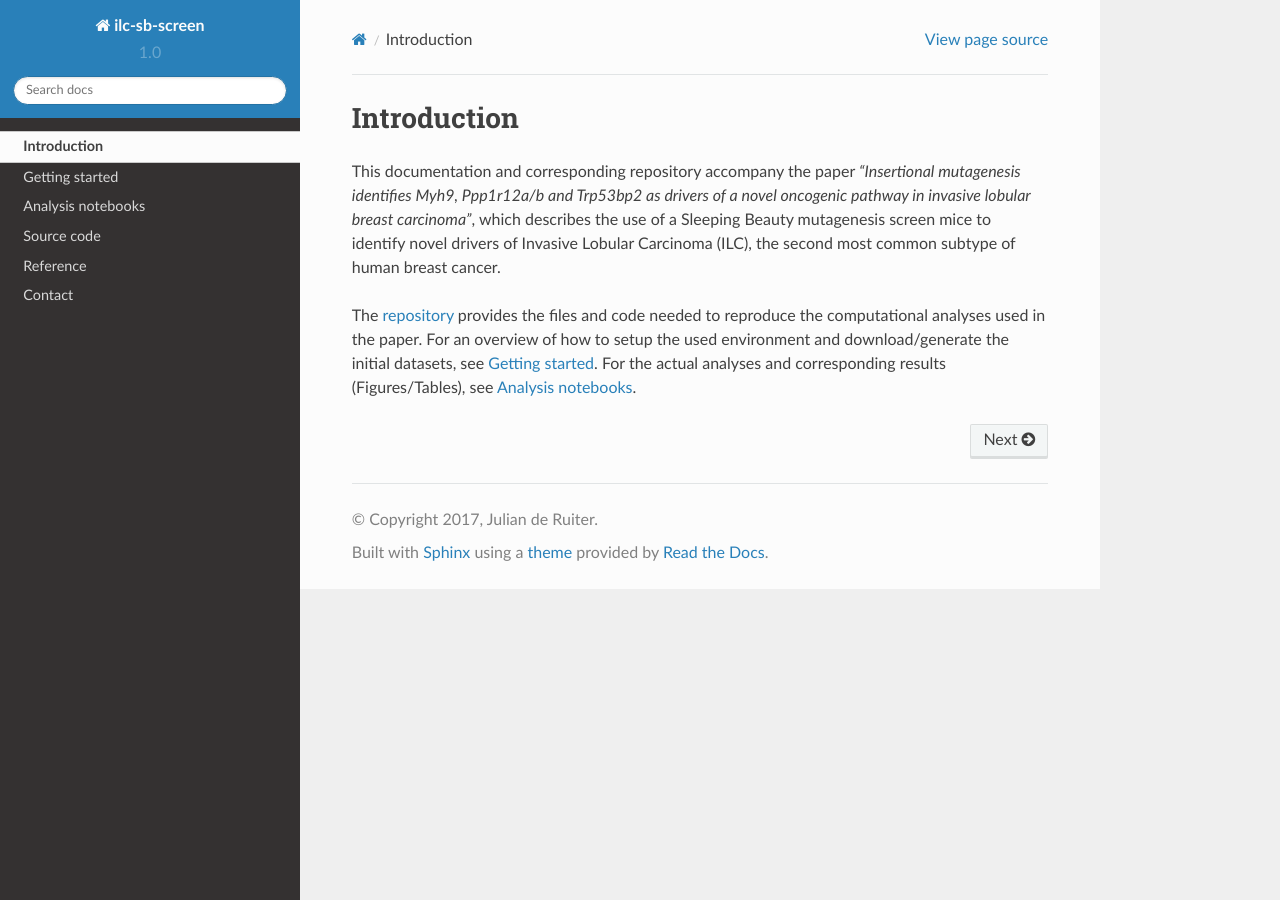
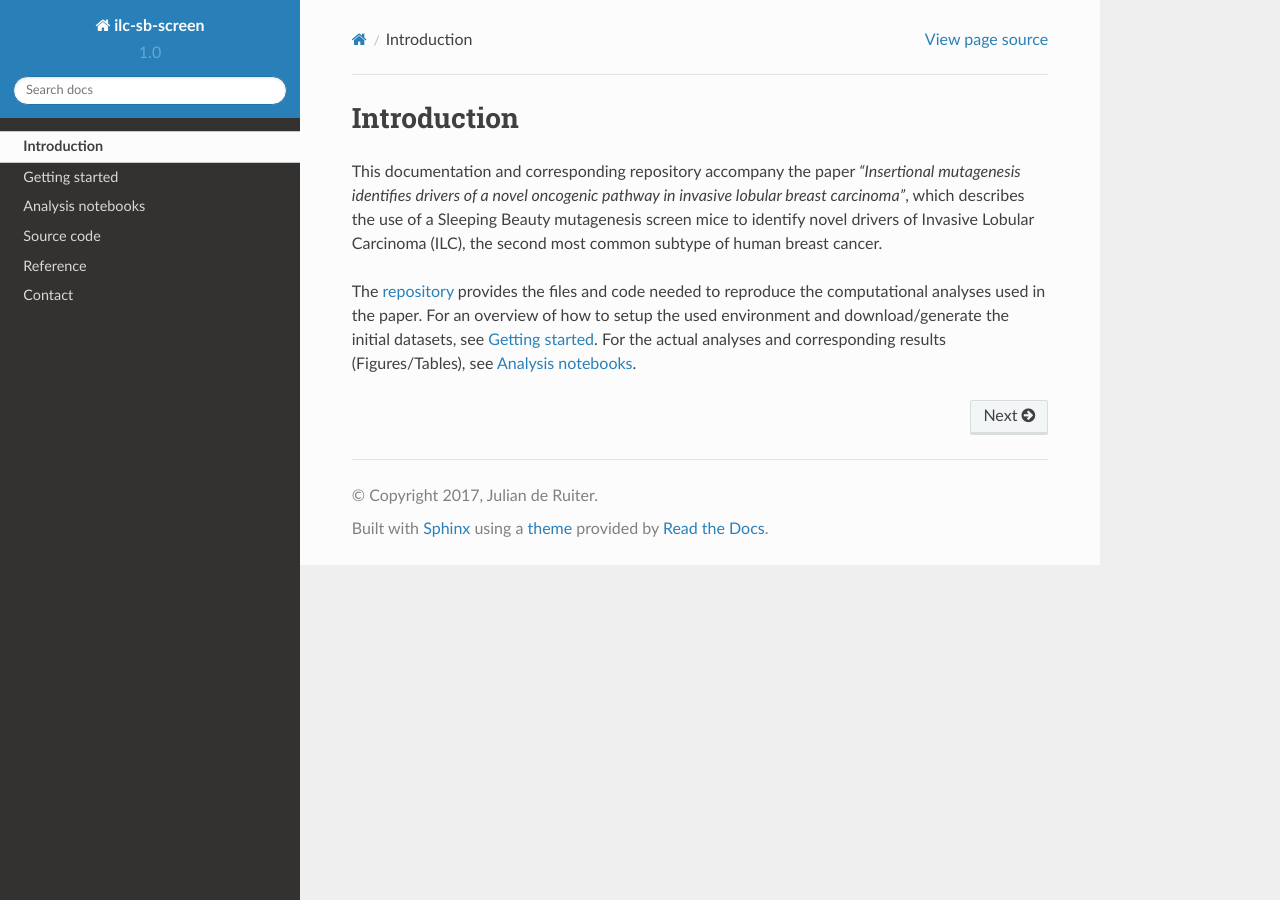
Before and after one commit to jrderuiter/ilc-sb-screen, a Sphinx documentation site: the page built from docs/index.rst, in a window 1280 px wide. Built offline with Sphinx 7.4.7 and the Read the Docs theme 2.0.0, drawn with Linux system fonts in a browser that asks for light colours.

Commit message:
Updated references in documentation.

```diff
--- a/docs/index.rst
+++ b/docs/index.rst
@@ -3,11 +3,10 @@
 ============
 
 This documentation and corresponding repository accompany the paper
-*"Insertional mutagenesis identifies Myh9, Ppp1r12a/b and Trp53bp2 as drivers
-of a novel oncogenic pathway in invasive lobular breast carcinoma"*, which
-describes the use of a Sleeping Beauty mutagenesis screen mice to identify
-novel drivers of Invasive Lobular Carcinoma (ILC), the second most common
-subtype of human breast cancer.
+*"Insertional mutagenesis identifies drivers of a novel oncogenic pathway in
+invasive lobular breast carcinoma"*, which describes the use of a Sleeping
+Beauty mutagenesis screen mice to identify novel drivers of Invasive Lobular
+Carcinoma (ILC), the second most common subtype of human breast cancer.
 
 The repository_ provides the files and code needed to reproduce the
 computational analyses used in the paper. For an overview of how to setup
--- a/docs/reference.rst
+++ b/docs/reference.rst
@@ -2,6 +2,6 @@
 Reference
 =========
 
-Kas, S.M., de Ruiter, J.R., Schipper, K. et al. Insertional mutagenesis
-identifies Myh9, Ppp1r12a/b and Trp53bp2 as drivers of a novel oncogenic pathway
-in invasive lobular breast carcinoma. *Under revision.*
+Kas, S.M., de Ruiter, J.R., Schipper, K. *et al.* "Insertional mutagenesis
+identifies drivers of a novel oncogenic pathway in invasive lobular breast
+carcinoma", Nature Genetics, 2017. *In press.*
```
Also changed, not shown: README.md (+7 -7 lines).
